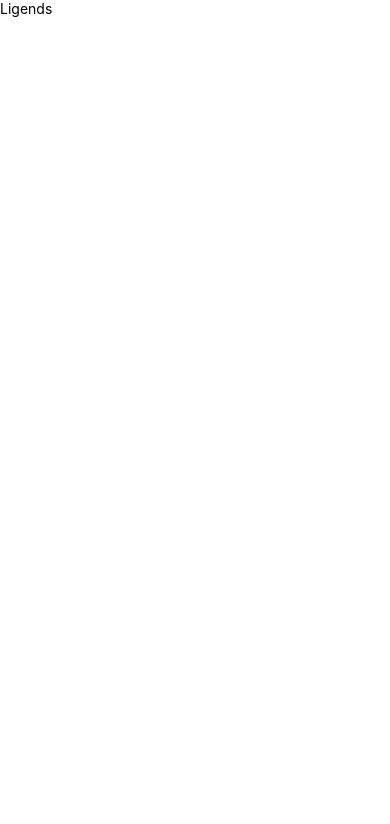
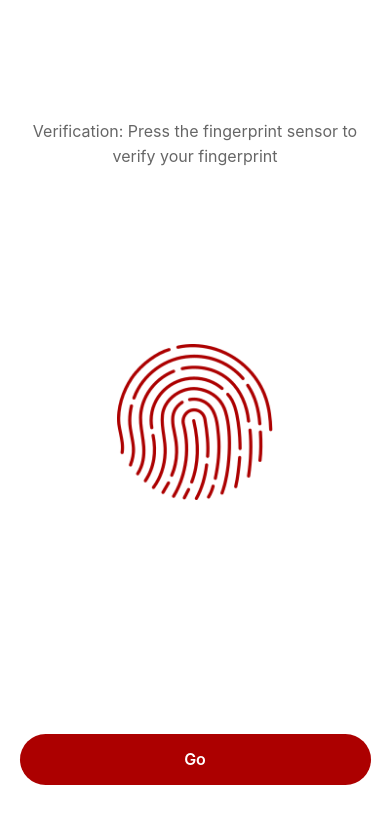
Before and after one commit to aerragha/swifty-protein-42Network, a React Native app: screen /Ligends in a window 390 px wide. Shown: the top 824 px of the page. Built offline with nearby package versions, Linux system fonts and the light colour scheme.

Commit message:
✅ Finish Login screen Ui

```diff
--- a/src/consts/colors.js
+++ b/src/consts/colors.js
@@ -3,6 +3,7 @@ const COLORS = {
     black: '#000',
     red: '#AC0000',
     light: '#F1F1F1',
+    grey: '#666666'
 }
 
 export default COLORS
--- a/src/screens/Ligends.js
+++ b/src/screens/Ligends.js
@@ -1,13 +1,38 @@
 import React from "react";
-import { StyleSheet, Text, View, SafeAreaView } from "react-native";
+import {
+  StyleSheet,
+  Text,
+  View,
+  SafeAreaView,
+  Image,
+  Pressable,
+  TouchableOpacity,
+} from "react-native";
 import styles from "../styles/Ligends.styles.js";
+import COLORS from "../consts/colors";
 
 const Ligends = () => {
   return (
-    <SafeAreaView
-      style={styles.test}
-    >
-      <Text>Ligends</Text>
+    <SafeAreaView style={styles.container}>
+      <View style={styles.textContainer}>
+        <Text style={styles.text}>
+          Verification: Press the fingerprint sensor to verify your fingerprint
+        </Text>
+      </View>
+      <View style={styles.ImageContainer}>
+        <Image
+          style={styles.img}
+          source={require("../../assets/TouchID.png")}
+        />
+      </View>
+      <View style={styles.btnContainer}>
+        <TouchableOpacity
+          style={styles.goButton}
+          onPress={() => console.log("pressed")}
+        >
+          <Text style={styles.btnText}>Go</Text>
+        </TouchableOpacity>
+      </View>
     </SafeAreaView>
   );
 };
--- a/src/styles/Ligends.styles.js
+++ b/src/styles/Ligends.styles.js
@@ -1,10 +1,52 @@
 import { StyleSheet } from "react-native";
+import COLORS from "../consts/colors";
 
 export default StyleSheet.create({
-    test: {
-        flex: 1,
-        // width: '100%',
-        // height: '100%',
-        backgroundColor: 'white',
-    }
+  container: {
+    flex: 1,
+    backgroundColor: COLORS.white,
+  },
+  textContainer: {
+    flex: 0.2,
+    justifyContent: "flex-end",
+    alignItems: "center",
+    paddingHorizontal: 20,
+  },
+  text: {
+    color: COLORS.grey,
+    fontWeight: "400",
+    fontSize: 16,
+    lineHeight: 25,
+    textAlign: "center",
+  },
+  ImageContainer: {
+    flex: 0.6,
+    justifyContent: "center",
+    alignItems: "center",
+  },
+  img: {
+    flex: 1,
+    width: "40%",
+    height: "100%",
+    resizeMode: "contain",
+  },
+  btnContainer: {
+    flex: 0.2,
+    justifyContent: "center",
+    alignItems: "center",
+  },
+  goButton: {
+    backgroundColor: COLORS.red,
+    width: "90%",
+    height: "30%",
+    justifyContent: "center",
+    alignItems: "center",
+    borderRadius: 100,
+  },
+  btnText: {
+    color: COLORS.white,
+    fontWeight: "600",
+    fontSize: 16,
+    lineHeight: 19,
+  },
 });
```
Also changed, not shown: assets/TouchID.png (added).
